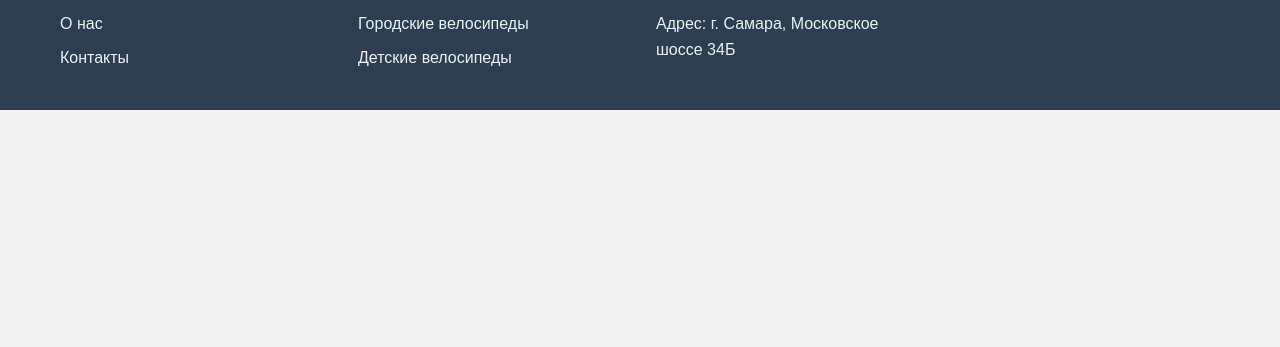
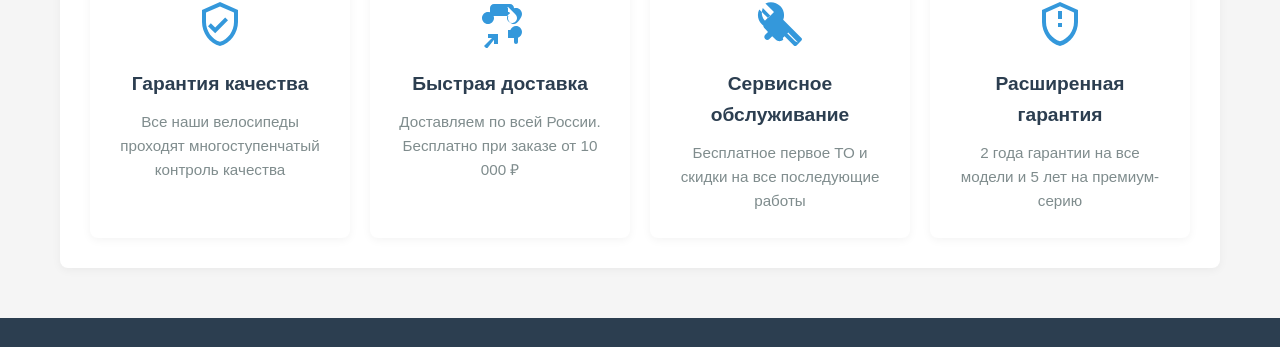
Before and after one commit to algorithm-ssau/Team1_6302, a website: page index.html in a window 1280 px wide. Shown: the part 1425-1772 px from the top of the page. Before the commit the page ends 1535 px from the top, so only its background shows below. Drawn offline with Linux system fonts and the light colour scheme.

Commit message:
На главной странице добавлена секция "Почему выбирают нас" с четырьмя преимуществами

```diff
--- a/css/style.css
+++ b/css/style.css
@@ -702,6 +702,55 @@ footer {
     color: #7f8c8d;
 }
 
+/* Преимущества */
+.advantages-section {
+    margin-bottom: 30px;
+}
+
+.advantages-grid {
+    display: grid;
+    grid-template-columns: repeat(auto-fill, minmax(250px, 1fr));
+    gap: 20px;
+}
+
+.advantages-grid .advantage-item {
+    background-color: white;
+    padding: 25px;
+    border-radius: 8px;
+    box-shadow: 0 2px 10px rgba(0, 0, 0, 0.05);
+    text-align: center;
+    transition: transform 0.3s;
+}
+
+.advantages-grid .advantage-item:hover {
+    transform: translateY(-5px);
+}
+
+.advantage-icon {
+    margin: 0 auto 15px;
+    width: 60px;
+    height: 60px;
+    display: flex;
+    align-items: center;
+    justify-content: center;
+}
+
+.advantage-icon img {
+    max-width: 100%;
+    max-height: 100%;
+}
+
+.advantages-grid .advantage-item h3 {
+    font-size: 1.2rem;
+    color: #2c3e50;
+    margin-bottom: 10px;
+}
+
+.advantages-grid .advantage-item p {
+    color: #7f8c8d;
+    font-size: 0.95rem;
+}
+
 /* Уведомление о добавлении в корзину */
 .notification {
     position: fixed;
--- a/index.html
+++ b/index.html
@@ -68,6 +68,40 @@
             <div class="products-carousel" id="popular-products-container">
                 <!-- Сюда будут загружаться популярные товары через JavaScript -->
                 <div class="loading-spinner">Загрузка товаров...</div>
+            </div>
+        </section>
+
+        <section class="advantages-section">
+            <h2 class="section-title">Почему выбирают нас</h2>
+            <div class="advantages-grid">
+                <div class="advantage-item">
+                    <div class="advantage-icon">
+                        <img src="img/quality-icon.svg" alt="Качество">
+                    </div>
+                    <h3>Гарантия качества</h3>
+                    <p>Все наши велосипеды проходят многоступенчатый контроль качества</p>
+                </div>
+                <div class="advantage-item">
+                    <div class="advantage-icon">
+                        <img src="img/delivery-icon.svg" alt="Доставка">
+                    </div>
+                    <h3>Быстрая доставка</h3>
+                    <p>Доставляем по всей России. Бесплатно при заказе от 10 000 ₽</p>
+                </div>
+                <div class="advantage-item">
+                    <div class="advantage-icon">
+                        <img src="img/service-icon.svg" alt="Сервис">
+                    </div>
+                    <h3>Сервисное обслуживание</h3>
+                    <p>Бесплатное первое ТО и скидки на все последующие работы</p>
+                </div>
+                <div class="advantage-item">
+                    <div class="advantage-icon">
+                        <img src="img/warranty-icon.svg" alt="Гарантия">
+                    </div>
+                    <h3>Расширенная гарантия</h3>
+                    <p>2 года гарантии на все модели и 5 лет на премиум-серию</p>
+                </div>
             </div>
         </section>
     </main>
```
Also changed, not shown: img/delivery-icon.svg (added), img/quality-icon.svg (added), img/service-icon.svg (added), img/warranty-icon.svg (added).
